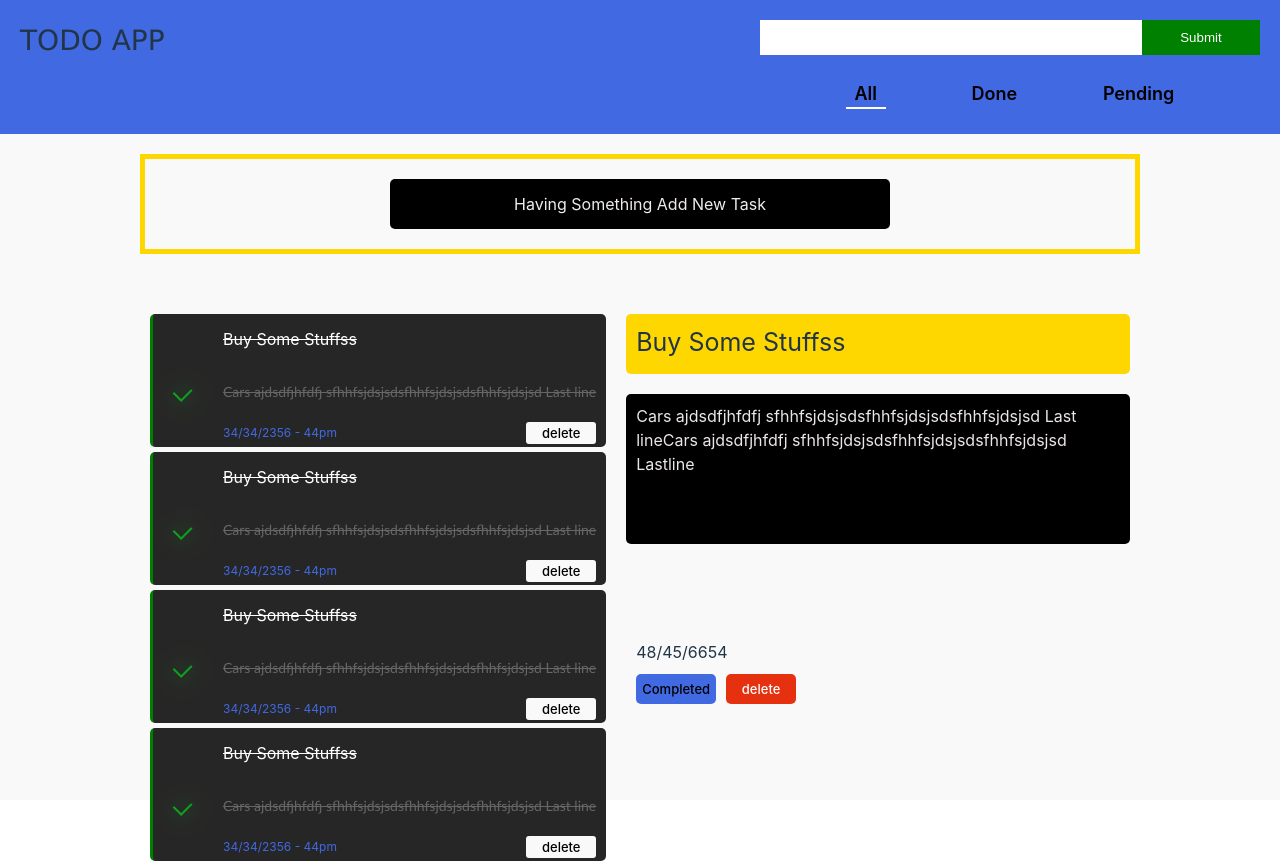
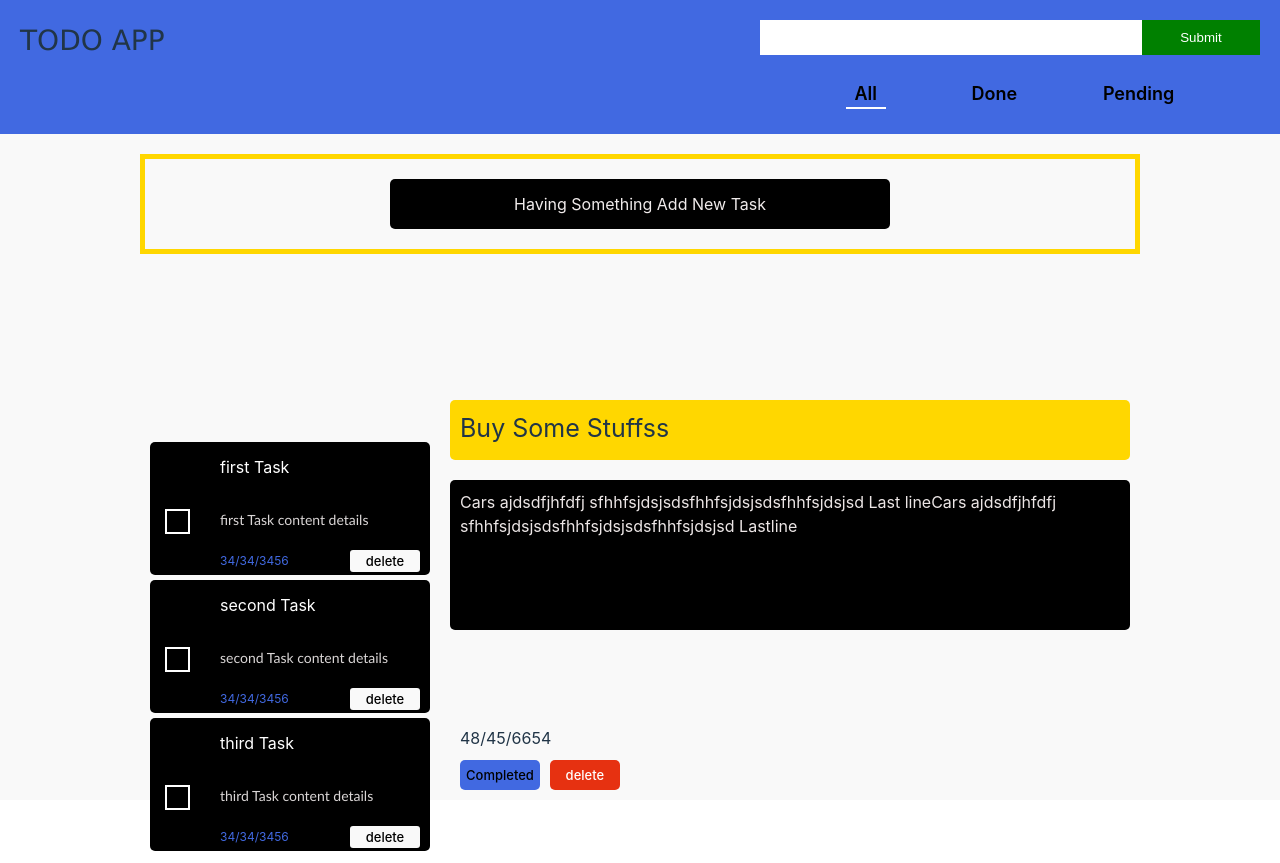
Before and after one commit to abmercy035/web-todo-app, a React (Vite) app: page / in a window 1280 px wide. Shown: the top 863 px of the page. Built offline with nearby package versions, Linux system fonts and the light colour scheme.

Commit message:
Feat:
introducing localstorage api

```diff
--- a/src/components/Task.jsx
+++ b/src/components/Task.jsx
@@ -1,29 +1,31 @@
 import { useState } from "react";
 
-const Task = () => {
-  const [taskStatus, setTaskStatus] = useState(true)
+const Task = ({ task }) => {
+  const [taskStatus, setTaskStatus] = useState(false);
 
   const handleTaskStatus = () => {
-    setTaskStatus(prevStatus => !prevStatus)
-
-  }
+    setTaskStatus((prevStatus) => !prevStatus);
+  };
 
   return (
     <div className={taskStatus ? "task-card task-done" : "task-card"}>
       <div className="task-checker">
         <label className="checkbox-btn">
           <label htmlFor="checkbox"></label>
-          <input id="checkbox" type="checkbox" onChange={handleTaskStatus} checked={taskStatus} />
+          <input
+            id="checkbox"
+            type="checkbox"
+            onChange={handleTaskStatus}
+            checked={task?.status}
+          />
           <span className="checkmark"></span>
         </label>
       </div>
       <div className="task">
-        <div className="task-title">Buy Some Stuffss</div>
-        <div className="task-body">
-          Cars ajdsdfjhfdfj sfhhfsjdsjsdsfhhfsjdsjsdsfhhfsjdsjsd Last line
-        </div>
+        <div className="task-title">{task?.title}</div>
+        <div className="task-body">{task?.content} </div>
         <div className="task-footer">
-          <div className="task-date">34/34/2356 - 44pm </div>
+          <div className="task-date">{task?.date}</div>
           <button className="delete">delete</button>
         </div>
       </div>
--- a/src/components/tasklist/TaskList.jsx
+++ b/src/components/tasklist/TaskList.jsx
@@ -1,26 +1,41 @@
-import { useState } from "react";
+import { useEffect, useState } from "react";
 import Task from "../Task";
 import "./tasklist.css";
 const TaskList = () => {
-  const [myTaskList, setMyTaskList] = useState([
+  const [myTaskList, setMyTaskList] = useState([]);
+  localStorage.setItem(
+    "myTaskList",
+    JSON.stringify([
       {
         title: "first Task",
         content: "first Task content details",
         status: false,
         date: "34/34/3456",
       },
-  ]);
+      {
+        title: "second Task",
+        content: "second Task content details",
+        status: false,
+        date: "34/34/3456",
+      },
+      {
+        title: "third Task",
+        content: "third Task content details",
+        status: false,
+        date: "34/34/3456",
+      },
+    ])
+  );
 
+  useEffect(() => {
+    const updateTaskList = JSON.parse(localStorage.getItem("myTaskList"));
+    updateTaskList && setMyTaskList(updateTaskList);
+  }, []);
   return (
     <section className="task-list-container">
-      <Task />
-      <Task />
-      <Task />
-      <Task />
-      <Task />
-      <Task />
-      <Task />
-      <Task />
+      {myTaskList?.map((task, key) => (
+        <Task key={key} task={task} />
+      ))}
     </section>
   );
 };
```
Lines whose indentation alone changed are shown as unchanged.
